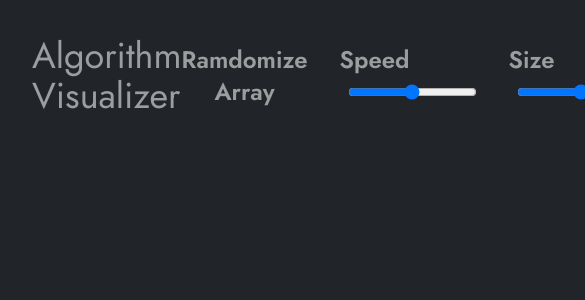
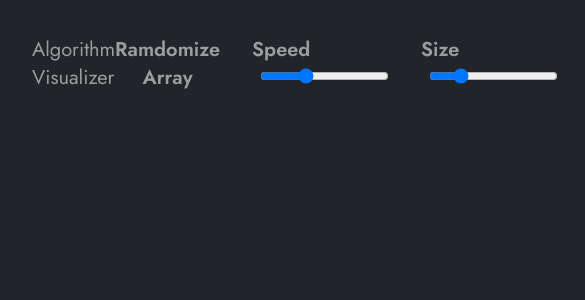
Before and after one commit to imakhlaq/algorithm-visualizer, a React (Vite) app: page / in a window 390 px wide. Shown: the top 300 px of the page, 585 px wide, since content can reach past the window. Built offline with nearby package versions, Linux system fonts and the light colour scheme.

Commit message:
speed and size values

```diff
--- a/src/components/Header.tsx
+++ b/src/components/Header.tsx
@@ -1,5 +1,5 @@
 import MyContext from "../store/MyContext";
-import { useContext, useState, MouseEvent } from "react";
+import { useContext, useState, MouseEvent, FormEvent } from "react";
 
 const algos = [
   {
@@ -31,22 +31,46 @@ const Header = () => {
 
   const changeAlgoHandler = (event: MouseEvent<HTMLLIElement>) => {
     ctx.setSelectedAlgo((event.target as HTMLElement).textContent!);
+    setShowList((state) => !state);
+  };
+
+  const speedChangeHandler = (event: FormEvent<HTMLInputElement>) => {
+    console.log(event.currentTarget.value);
+  };
+  const sizeChangeHandler = (event: FormEvent<HTMLInputElement>) => {
+    console.log(event.currentTarget.value);
   };
 
   return (
     <header className="flex justify-around mt-9 items-center">
       <div>
-        <h1 className="text-4xl ml-8">Algorithm Visualizer</h1>
+        <h1 className="md:text-4xl text-xl ml-8">Algorithm Visualizer</h1>
       </div>
-      <div className="flex space-x-8 justify-around items-center text-2xl font-semibold">
+      <div className="flex space-x-8 justify-around items-center md:text-2xl text-xl font-semibold">
         <button>Ramdomize Array</button>
         <div className="space-x-2">
           <label htmlFor="speed">Speed</label>
-          <input type="range" id="speed" />
+          <input
+            type="range"
+            id="speed"
+            min="100"
+            max="1000"
+            step="1"
+            defaultValue="400"
+            onChange={speedChangeHandler}
+          />
         </div>
         <div className="space-x-2">
-          <label htmlFor="speed">Size</label>
-          <input type="range" id="speed" />
+          <label htmlFor="size">Size</label>
+          <input
+            type="range"
+            id="size"
+            min="5"
+            max="100"
+            step="1"
+            defaultValue="25"
+            onChange={sizeChangeHandler}
+          />
         </div>
 
         <div className="cursor-pointer relative">
```
